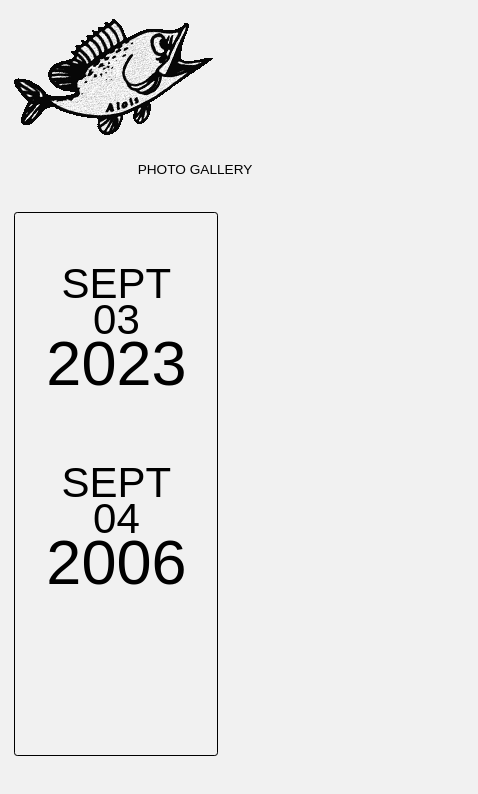
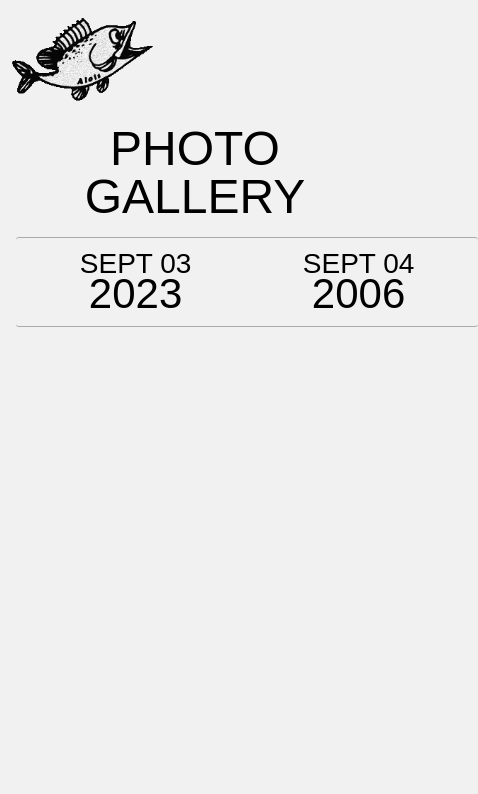
Before and after one commit to brandicameron/kramer-fish-fry, a Nuxt app: page /photos in a window 390 px wide. Shown: the top 794 px of the page, 478 px wide, since content can reach past the window. Built offline with nearby package versions, Linux system fonts and the light colour scheme; a web font is replaced by a local one.

Commit message:
added nuxt image / mobile styles to photo gallery page

```diff
--- a/assets/css/main.css
+++ b/assets/css/main.css
@@ -59,7 +59,7 @@ h3 {
 }
 
 h1 {
-  font-size: 3.5vw;
+  font-size: clamp(3rem, 3.5vw, 3.75rem);
 }
 
 a,
--- a/components/PhotoGallery.vue
+++ b/components/PhotoGallery.vue
@@ -1,6 +1,7 @@
 <template>
   <main class="photo-gallery-page">
     <h1 class="heading">Photo Gallery</h1>
+
     <div class="photo-gallery section-x-padding">
       <nav class="sidebar">
         <button class="nav-button" @click="updateYear(2023)">
@@ -11,17 +12,18 @@
         </button>
       </nav>
 
-      <!-- :src="`_nuxt${image}`" -->
-      <!-- <img src="/images/2023/IMG_0882.jpg" alt="" /> -->
       <TransitionGroup name="fade" tag="ul" class="photo-gallery-list">
         <li v-for="(image, index) in images" :key="index">
           <button class="image-button">
-            <img
+            <NuxtImg
+              class="photo"
               :src="`/images/${selectedYear}/${image}`"
-              alt="Kramer Fish Fry 2023"
-              height="3000"
-              width="4000"
-              class="photo"
+              :alt="`Kramer Fish Fry ${selectedYear}`"
+              quality="80"
+              width="350"
+              height="263"
+              fit="outside"
+              loading="lazy"
             />
           </button>
         </li>
@@ -46,9 +48,6 @@ const imageFolder = computed(() => {
 });
 
 const images = computed(() => Object.keys(imageFolder.value).map((key) => key.split('/')[4]));
-
-// console.log(images.value);
-// const images = computed(() => Object.keys(imageFolder.value).map((key) => key));
 </script>
 
 <style scoped>
@@ -71,9 +70,10 @@ const images = computed(() => Object.keys(imageFolder.value).map((key) => key.sp
   margin-bottom: 5rem;
 }
 
-.photo-gallery-page h1 {
+.heading {
   text-align: center;
   margin-bottom: 2rem;
+  line-height: 1;
 }
 .photo-gallery {
   display: grid;
@@ -86,7 +86,7 @@ const images = computed(() => Object.keys(imageFolder.value).map((key) => key.sp
 
 .sidebar {
   padding: 2rem 0.5rem;
-  border: 1.5px solid black;
+  border: 1.5px solid #aaaaaa;
   border-radius: var(--rounded);
   min-height: calc(100vh - 300px);
 }
@@ -104,6 +104,7 @@ const images = computed(() => Object.keys(imageFolder.value).map((key) => key.sp
 
 .month {
   font-size: 3.5rem;
+  white-space: nowrap;
 }
 
 .year {
@@ -128,4 +129,35 @@ const images = computed(() => Object.keys(imageFolder.value).map((key) => key.sp
   filter: drop-shadow(5px 5px 10px rgba(0 0 0 / 50%));
   border-radius: var(--rounded);
 }
+
+@media screen and (max-width: 600px) {
+  .heading {
+    margin-bottom: 0;
+  }
+  .photo-gallery {
+    grid-template-columns: 1fr;
+    gap: 0;
+  }
+
+  .sidebar {
+    display: flex;
+    align-items: center;
+    padding: 0.5rem;
+    border: none;
+    min-height: 0;
+    height: 90px;
+    border-top: 1px solid #aaaaaa;
+    border-bottom: 1px solid #aaaaaa;
+    margin: 1rem 0 1.5rem 0;
+  }
+
+  .nav-button {
+    margin: 0 auto;
+    transform: scale(0.5);
+  }
+
+  .photo-gallery-list {
+    column-count: 2;
+  }
+}
 </style>
--- a/components/TheHeader.vue
+++ b/components/TheHeader.vue
@@ -1,7 +1,13 @@
 <template>
   <header class="header">
     <NuxtLink to="/" class="logo">
-      <img src="/images/fish.png" alt="Kramer Fish Fry Home" width="212" height="121" />
+      <img
+        class="logo-img"
+        src="/images/fish.png"
+        alt="Kramer Fish Fry Home"
+        width="212"
+        height="121"
+      />
     </NuxtLink>
 
     <nav class="nav">
@@ -64,5 +70,14 @@
   .nav {
     display: none;
   }
+
+  .logo {
+    width: 150px;
+  }
+
+  .logo-img {
+    width: 100%;
+    height: auto;
+  }
 }
 </style>
--- a/nuxt.config.ts
+++ b/nuxt.config.ts
@@ -2,10 +2,10 @@
 export default defineNuxtConfig({
   css: ['~/assets/css/main.css'],
   devtools: { enabled: true },
-  // modules: ['@nuxt/image'],
-  // image: {
-  //   format: ['webp', 'jpg', 'png'],
-  // },
+  modules: ['@nuxt/image'],
+  image: {
+    format: ['webp', 'jpg', 'png'],
+  },
   app: {
     head: {
       htmlAttrs: {
--- a/pages/photos.vue
+++ b/pages/photos.vue
@@ -1,5 +1,7 @@
 <template>
-  <PhotoGallery />
+  <div>
+    <PhotoGallery />
+  </div>
 </template>
 
 <script setup></script>
```
